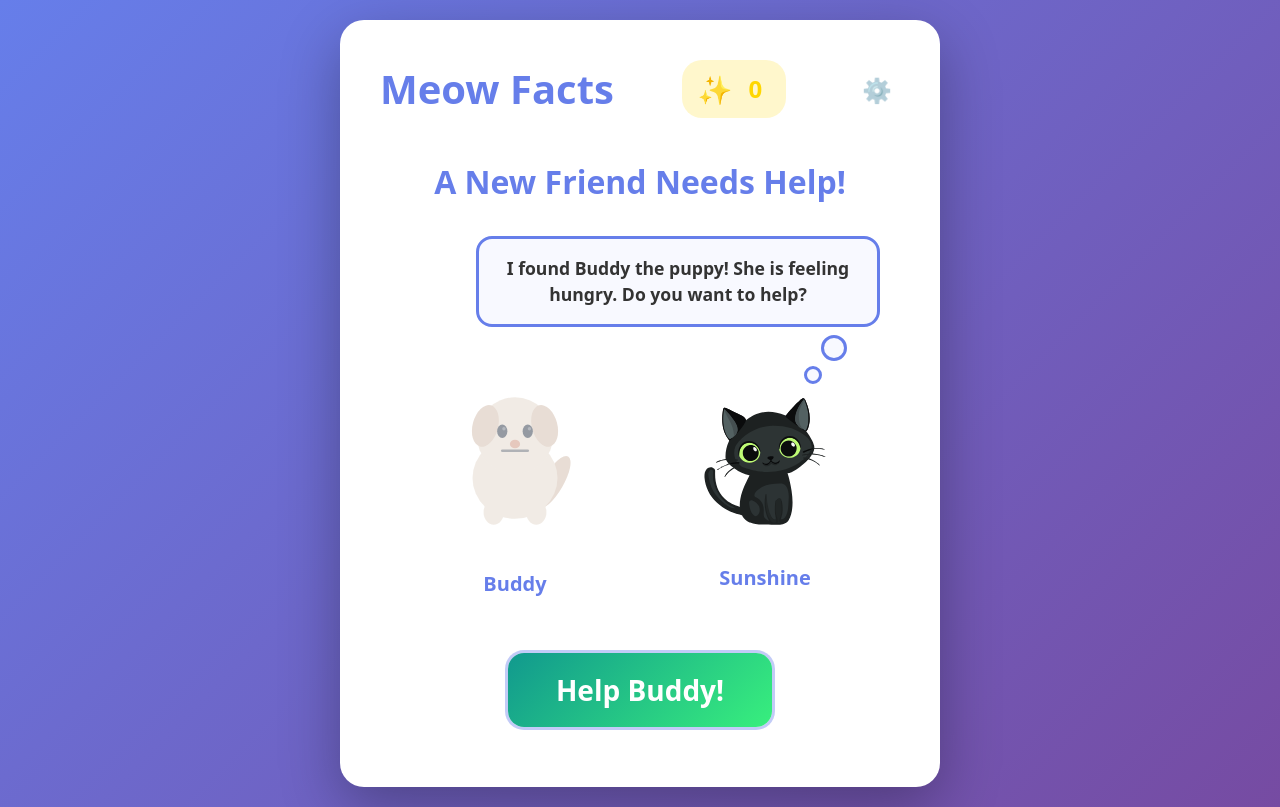
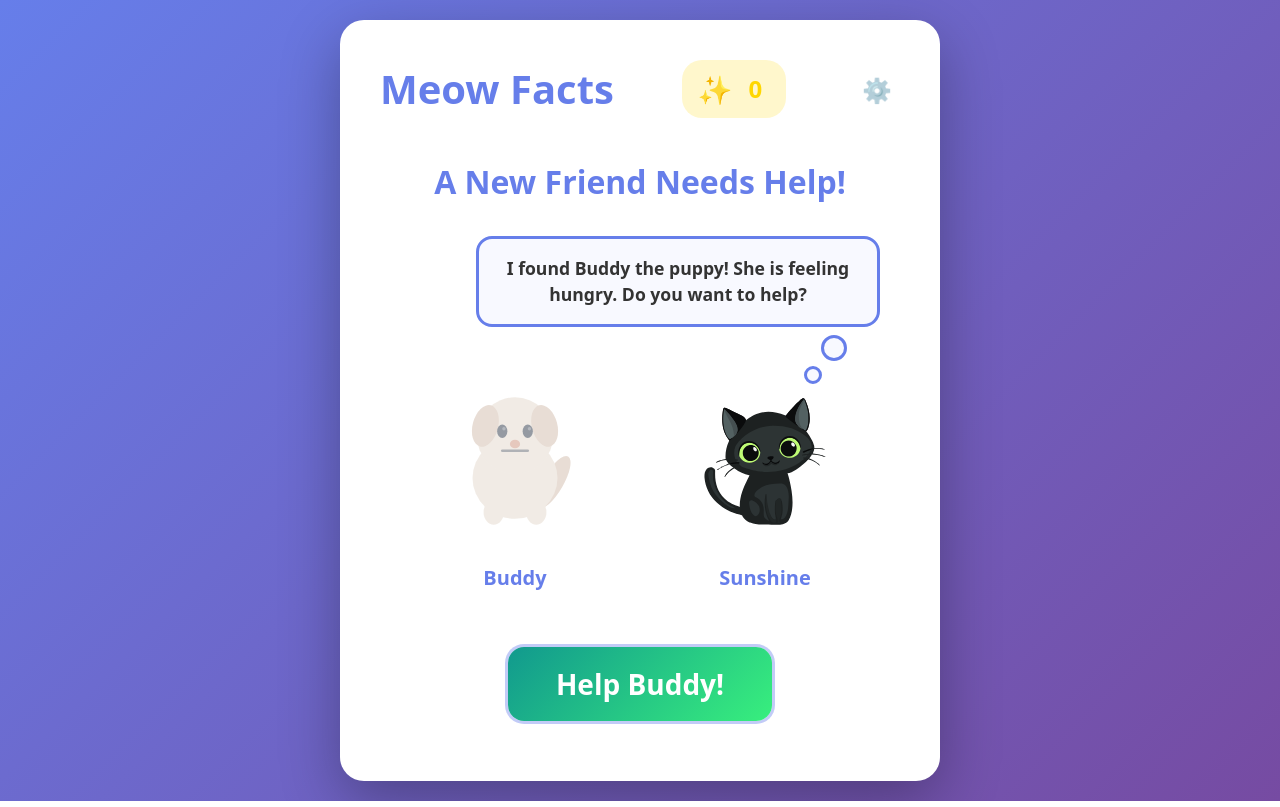
Before and after one commit to positivejam/meow-facts, a React (Vite) app: page / in a window 1280 px wide. Built offline with nearby package versions, Linux system fonts and the light colour scheme.

Commit message:
Fix height mis-match between Sunshine and friend

```diff
--- a/src/App.css
+++ b/src/App.css
@@ -545,6 +545,7 @@
 
 .animal-container {
     position: relative;
+    line-height: 0;
 }
 
 .celebration-sparkles {
```
